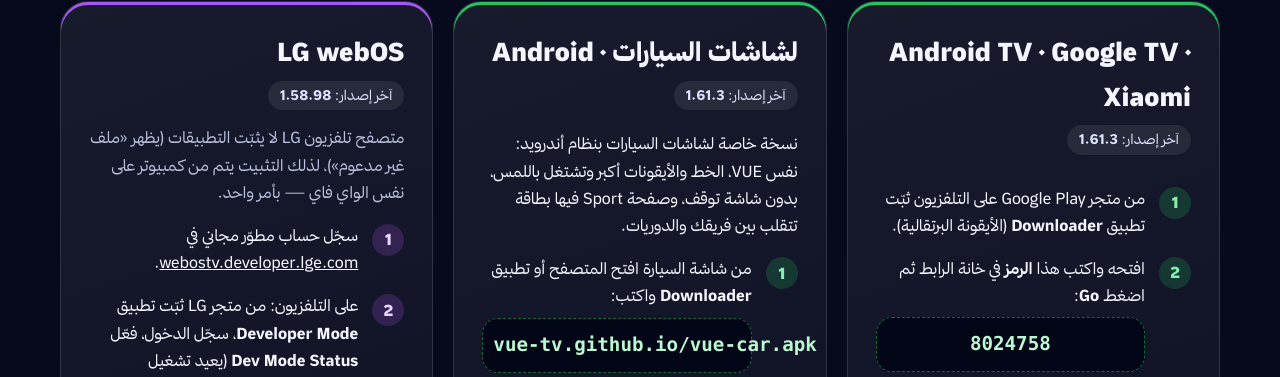
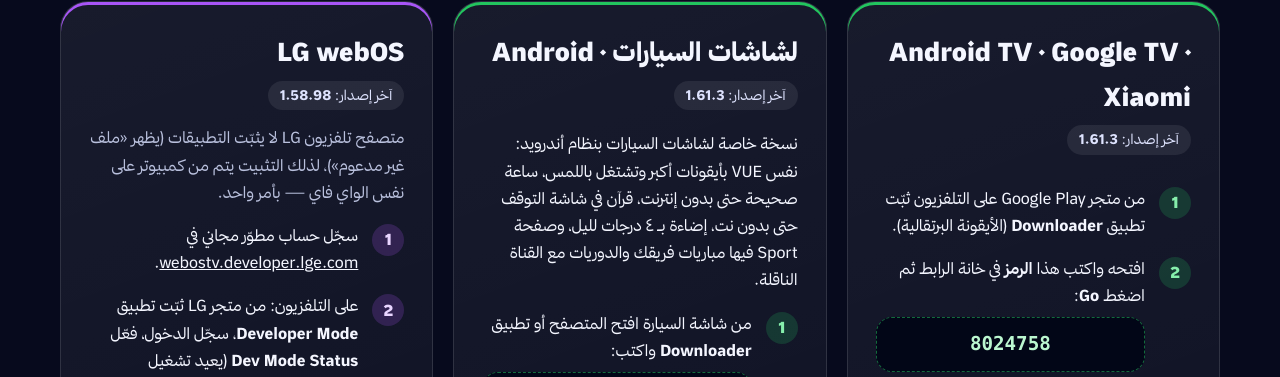
Before and after one commit to vue-tv/vue-tv.github.io, a plain HTML site: page index.html in a window 1280 px wide. Shown: the part 1479-1856 px from the top of the page. Drawn offline with Linux system fonts and the light colour scheme; no server answers.

Commit message:
Site: car download link on two tidy lines inside its box; car card text updated (clock offline, Quran offline, brightness, broadcasters)
Co-Authored-By: Claude Opus 5.5 <noreply@anthropic.com>
Claude-Session: https://claude.ai/code/session_015qNgbuqD6bhQfokAuSc2re

```diff
--- a/index.html
+++ b/index.html
@@ -66,6 +66,7 @@ h2{margin:6px 0 10px;font-size:clamp(28px,3.6vw,42px);font-weight:900;line-heigh
 .code code{flex:1;font:15px/1.5 ui-monospace,Menlo,Consolas,monospace;color:#e2e8f0;white-space:nowrap;overflow-x:auto}
 .copy{flex:none;padding:8px 14px;border:0;border-radius:10px;background:var(--cyan);color:#04121a;font:800 14px T,sans-serif;cursor:pointer}
 .copy.done{background:var(--green);color:#fff}
+.big-url-2{white-space:normal!important;overflow-wrap:anywhere;line-height:1.45!important}
 .big-url{display:block;margin:8px 0;padding:14px 10px;border-radius:16px;background:#020617;border:1px dashed #22c55e88;text-align:center;font:900 clamp(15px,1.5vw,20px)/1.3 ui-monospace,Menlo,monospace;white-space:nowrap;direction:ltr;color:#bbf7d0}
 .note{margin-top:14px;padding:14px 16px;border-radius:16px;background:#f3c44714;border:1px solid #f3c44740;color:#ffeeb5;font-size:15px}
 .tabs{display:flex;gap:8px;margin:12px 0 4px}
@@ -155,9 +156,9 @@ footer .wrap{display:flex;flex-wrap:wrap;justify-content:space-between;gap:12px}
       <div class="pcard android" id="android-car">
         <h3>لشاشات السيارات · Android</h3>
         <span class="ver">آخر إصدار: <b data-ver="androidCar">…</b></span>
-        <p style="margin:6px 0 10px">نسخة خاصة لشاشات السيارات بنظام أندرويد: نفس VUE، الخط والأيقونات أكبر وتشتغل باللمس، بدون شاشة توقف، وصفحة Sport فيها بطاقة تتقلب بين فريقك والدوريات.</p>
+        <p style="margin:6px 0 10px">نسخة خاصة لشاشات السيارات بنظام أندرويد: نفس VUE بأيقونات أكبر وتشتغل باللمس، ساعة صحيحة حتى بدون إنترنت، قرآن في شاشة التوقف حتى بدون نت، إضاءة بـ ٤ درجات لليل، وصفحة Sport فيها مباريات فريقك والدوريات مع القناة الناقلة.</p>
         <ol class="steps">
-          <li>من شاشة السيارة افتح المتصفح أو تطبيق <b>Downloader</b> واكتب:<span class="big-url">vue-tv.github.io/vue-car.apk</span></li>
+          <li>من شاشة السيارة افتح المتصفح أو تطبيق <b>Downloader</b> واكتب:<span class="big-url big-url-2"><span style="white-space:nowrap">vue-tv.github.io/</span><wbr><span style="white-space:nowrap">vue-car.apk</span></span></li>
           <li>اضغط <b>تثبيت</b>، واسمح بالتثبيت من هذا المصدر إذا طُلب (مرة واحدة).</li>
           <li>افتح <b>VUE Car</b>. يقدر يكون مثبت مع نسخة التلفزيون بدون تعارض.</li>
         </ol>
```
